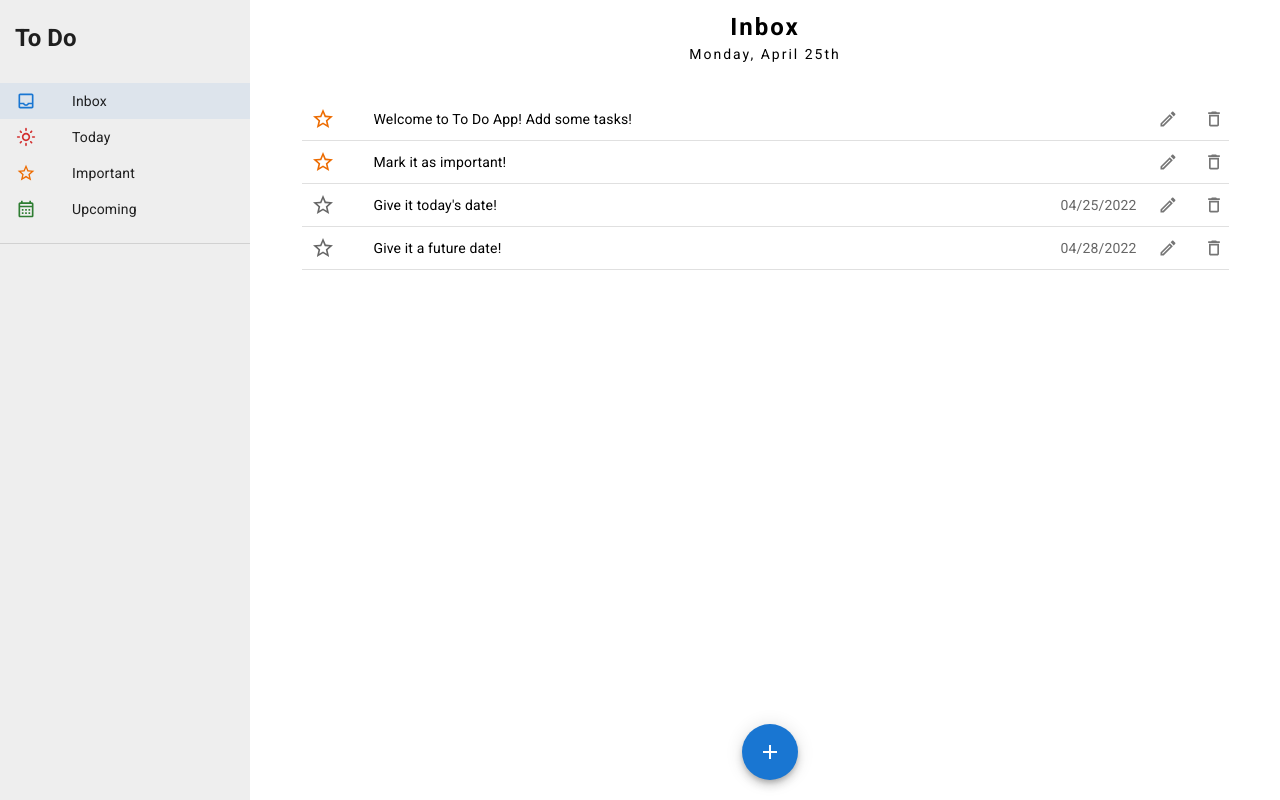
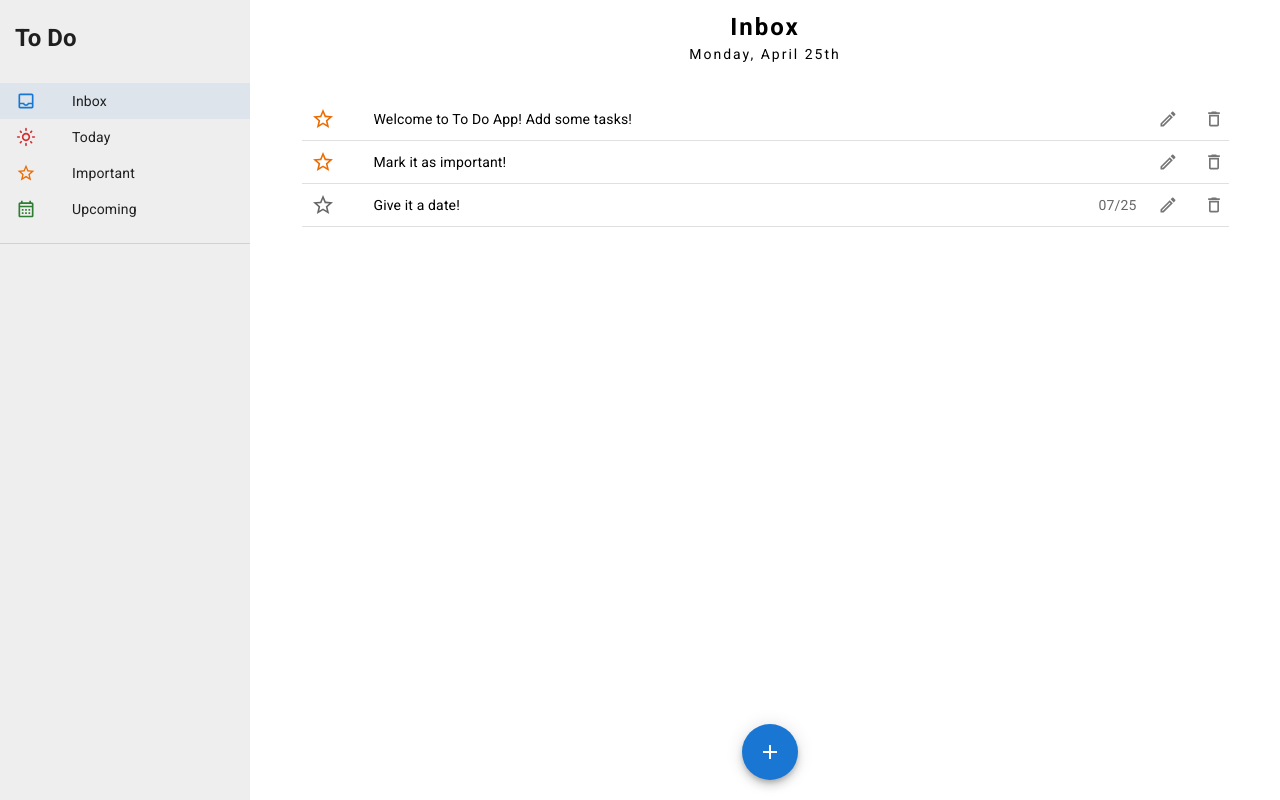
Before and after one commit to richxrd/react-todoapp, a React (Create React App) app: page / in a window 1280 px wide. Built offline with nearby package versions, Linux system fonts and the light colour scheme.

Commit message:
formatted date

```diff
--- a/src/App.js
+++ b/src/App.js
@@ -18,14 +18,9 @@ const DEFAULT = [
         date: null,
     },
     {
-        task: "Give it today's date!",
+        task: "Give it a date!",
         important: false,
-        date: format(new Date(), "MM/dd/yyyy"),
-    },
-    {
-        task: "Give it a future date!",
-        important: false,
-        date: format(add(new Date(), { days: 3 }), "MM/dd/yyyy"),
+        date: format(add(new Date(), { months: 3 }), "MM/dd/yyyy"),
     },
 ];
 
--- a/src/components/TaskItem.js
+++ b/src/components/TaskItem.js
@@ -9,6 +9,7 @@ import {
     ListItemText,
     Stack,
 } from "@mui/material";
+import { format } from "date-fns";
 import React from "react";
 import EditTask from "./EditTask";
 
@@ -41,7 +42,13 @@ const TaskItem = ({
                         <ListItemText primary={task.task} />
                     </ListItemButton>
                     <Stack direction="row" spacing={2} alignItems="center">
-                        <ListItemText secondary={task.date || " "} />
+                        <ListItemText
+                            secondary={
+                                task.date
+                                    ? format(new Date(task.date), "MM/dd")
+                                    : ""
+                            }
+                        />
 
                         <EditTask
                             task={task}
```
